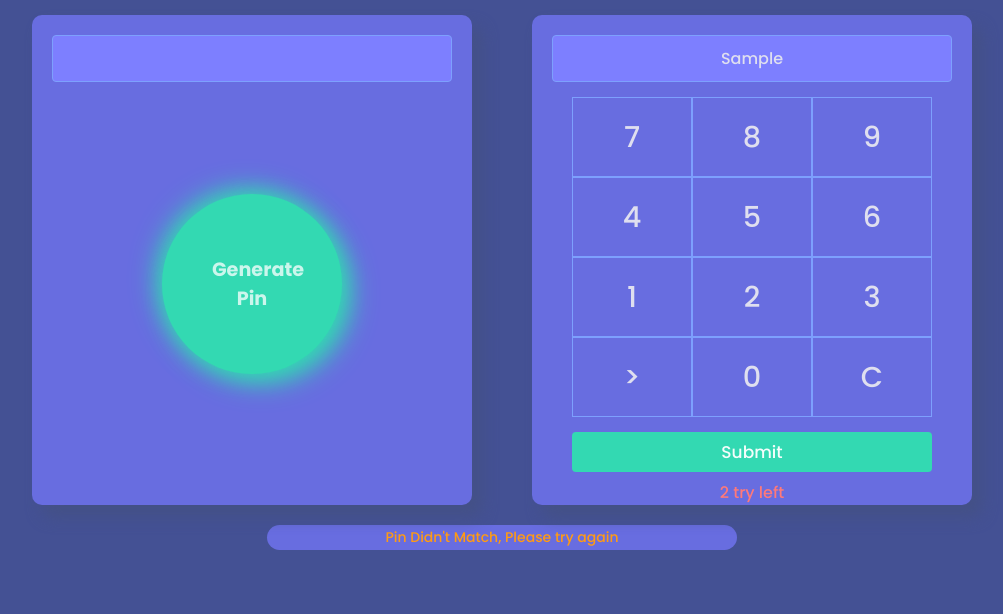
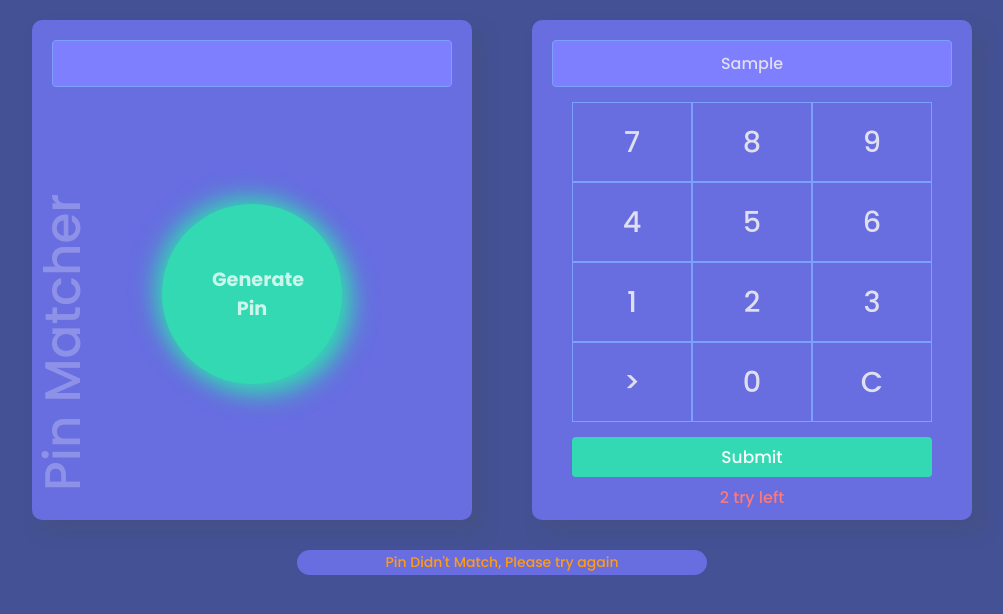
Before and after one commit to Jisan-mia/js-pin-matcher, a plain HTML site: page index.html in a window 1280 px wide. Both pictures are taken after typing "Sample" into the empty fields and a click on the button "Submit". Shown: the whole page, without its empty margins (138-1141 px from the left). Drawn offline with Linux system fonts and the light colour scheme.

Commit message:
water-text added

```diff
--- a/index.html
+++ b/index.html
@@ -14,7 +14,7 @@
 			<div class="flex-box-div">
 				<input id="pin-generator-box" readonly class="display" type="text">
 
-				<!-- <p  class="pin-mathcer-text">Pin Matcher</p> -->
+				<p  class="pin-mathcer-text">Pin Matcher</p>
 
 				<button id="generator-btn" class="generator-btn">Generate <br> Pin</button>
 
--- a/style.css
+++ b/style.css
@@ -21,8 +21,8 @@ body{
 /*this is flex box divs*/
 .flex-box-div{
 	width: 400px;
-	height: 450px;
-	margin:15px 30px 5px 30px;
+	height: 460px;
+	margin:20px 30px 15px 30px;
 	/*background-color: #30336b;*/
 	background-color: #686de0;
 	padding: 20px;
@@ -127,7 +127,7 @@ body{
 	text-align: center;
 	background-color:#686de0 ;
 	/*display: inline-block;*/
-	width: 460px;
+	width: 400px;
 	margin: 0 auto;
 	margin-top: 5px;
 	margin-bottom: 10px;
```
